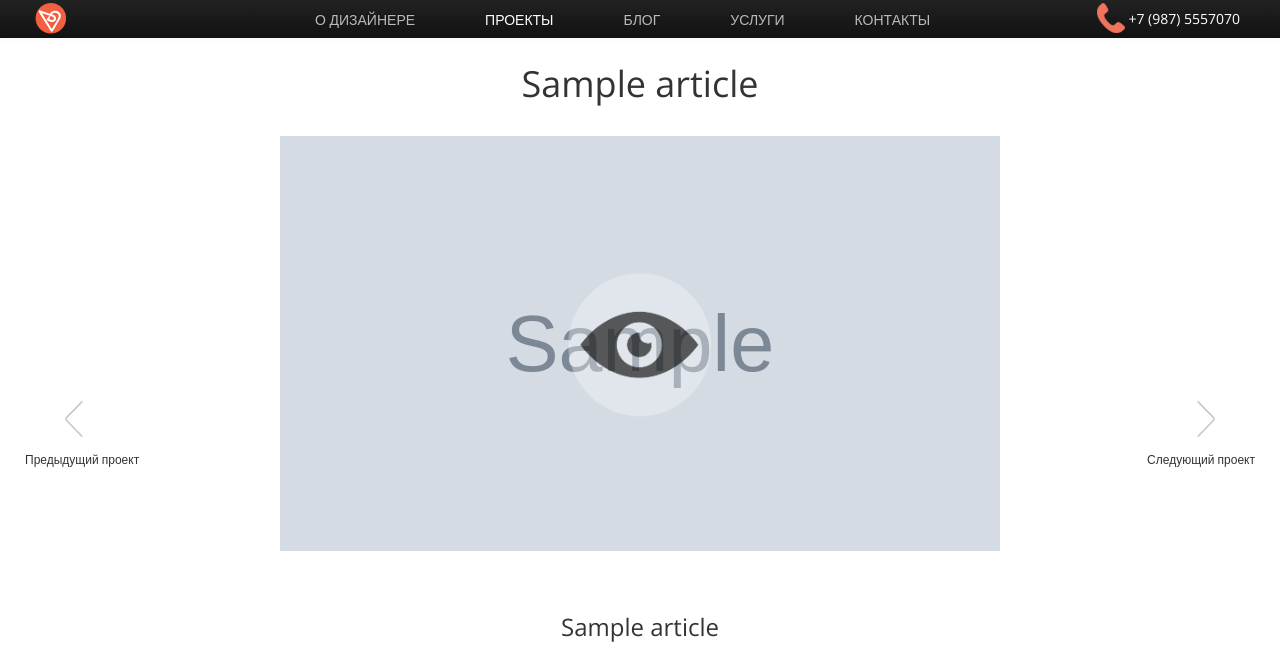
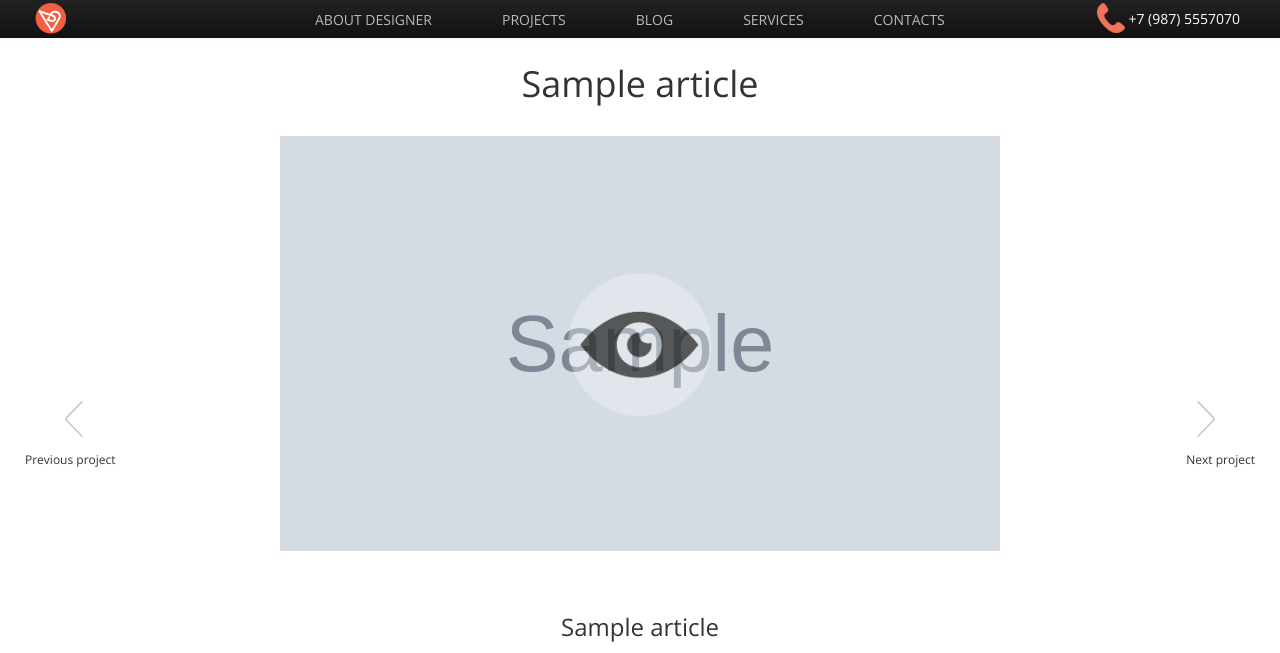
Before and after one commit to emakarov/ovarenik, a Django app: template ovarenik/templates/blog/project.html in a window 1280 px wide. Shown: the top 653 px of the page. Run offline with Django 3.2, Linux system fonts and the light colour scheme; the template is opened without the code that fills it: most values are stand-ins (such as "Sample title", 1, 10 or a date in 2020); grey boxes marked "Sample" are stand-in pictures; some libraries are stand-ins or nearby versions.

```diff
--- a/ovarenik/templates/blog/project.html
+++ b/ovarenik/templates/blog/project.html
@@ -1,23 +1,14 @@
 {% extends "base.html" %}
+{% load i18n %}
 {% block subtitle %}{{ article.title }} | {% endblock %}
-{% block topmenuitems %}
- <li><a href="/about/">О ДИЗАЙНЕРЕ</a></li>
- <li class="active"><a href="/projects/">ПРОЕКТЫ</a></li>
- <li><a href="/blog/">БЛОГ</a></li>
- <li><a href="/services/">УСЛУГИ</a></li>
- <li><a href="/contacts/">КОНТАКТЫ</a></li>
-{% endblock topmenuitems %}
-{% block topbrandlogo %}
-  <a class="brand" id="brandtop" href="/"><img src="{{STATIC_URL}}images/small_logo.png" style="height:33px;"></a>
-{% endblock %}
 {% block wrapper %}
  <div class="container white-transp-grad" style="padding:0;margin:0;width:100%">
     <img onclick="window.location.href='/blog/art/prev/{{article.id}}/'" src="{{STATIC_URL}}images/leftarr.png" style="cursor:pointer;cursor:hand;position:fixed;top:50%;left:5%;width:20px;">
     <span onclick="window.location.href='/blog/art/prev/{{article.id}}/'" style="cursor:pointer;cursor:hand;top: 50%;position: fixed;margin-top: 50px;margin-left: 25px;font-size: 12px;">
-  Предыдущий проект</span>
+  {% trans "Previous project" %}</span>
     <img onclick="window.location.href='/blog/art/next/{{article.id}}/'" src="{{STATIC_URL}}images/rightarr.png" style="cursor:pointer;cursor:hand;position:fixed;top:50%;right:5%;width:20px;">
     <span onclick="window.location.href='/blog/art/next/{{article.id}}/'"  style="top: 50%;position: fixed;margin-top: 50px;right: 25px;font-size: 12px;cursor:pointer;cursor:hand;">
-  Следующий проект</span>
+  {% trans "Next project" %}</span>
      <div style="margin-top:36px;">
       <center>
       <div style="margin-top:36px">
```
